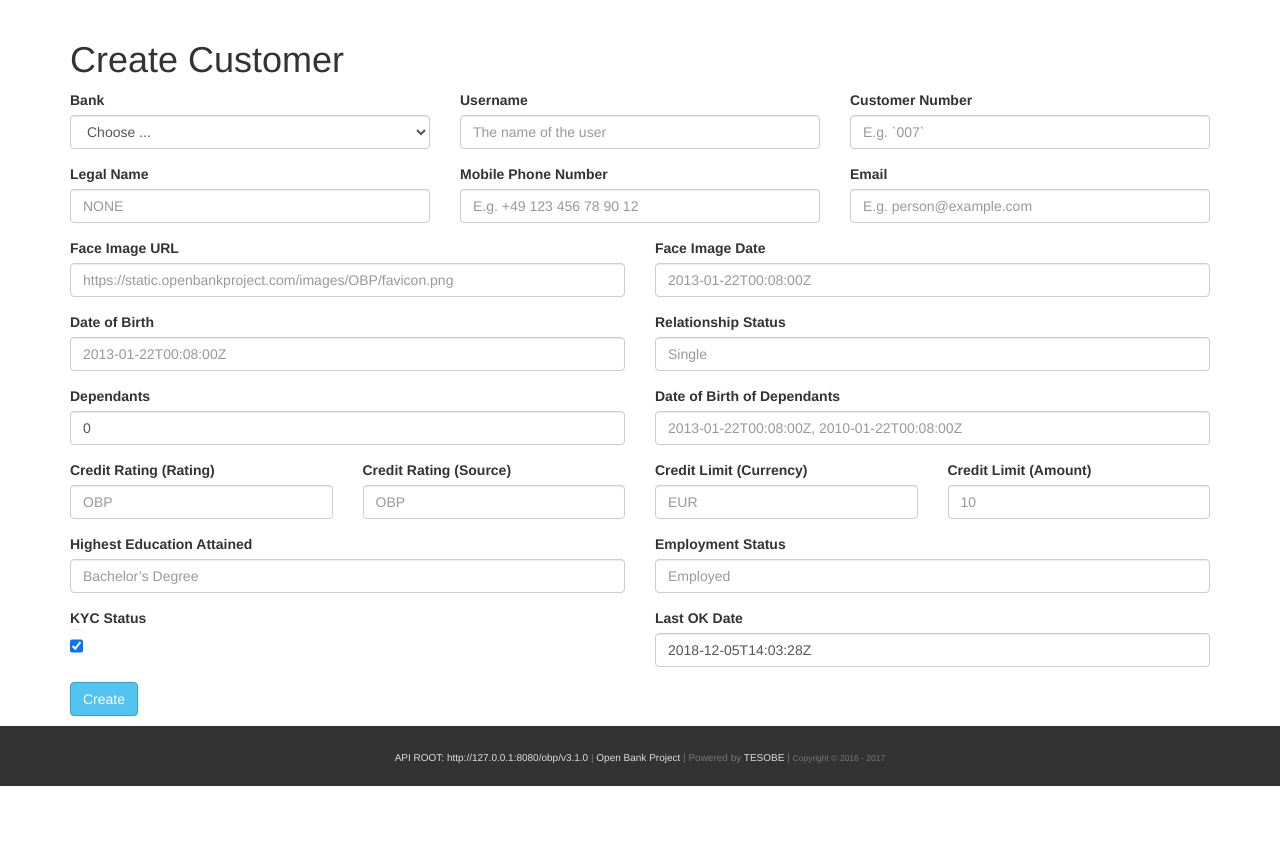
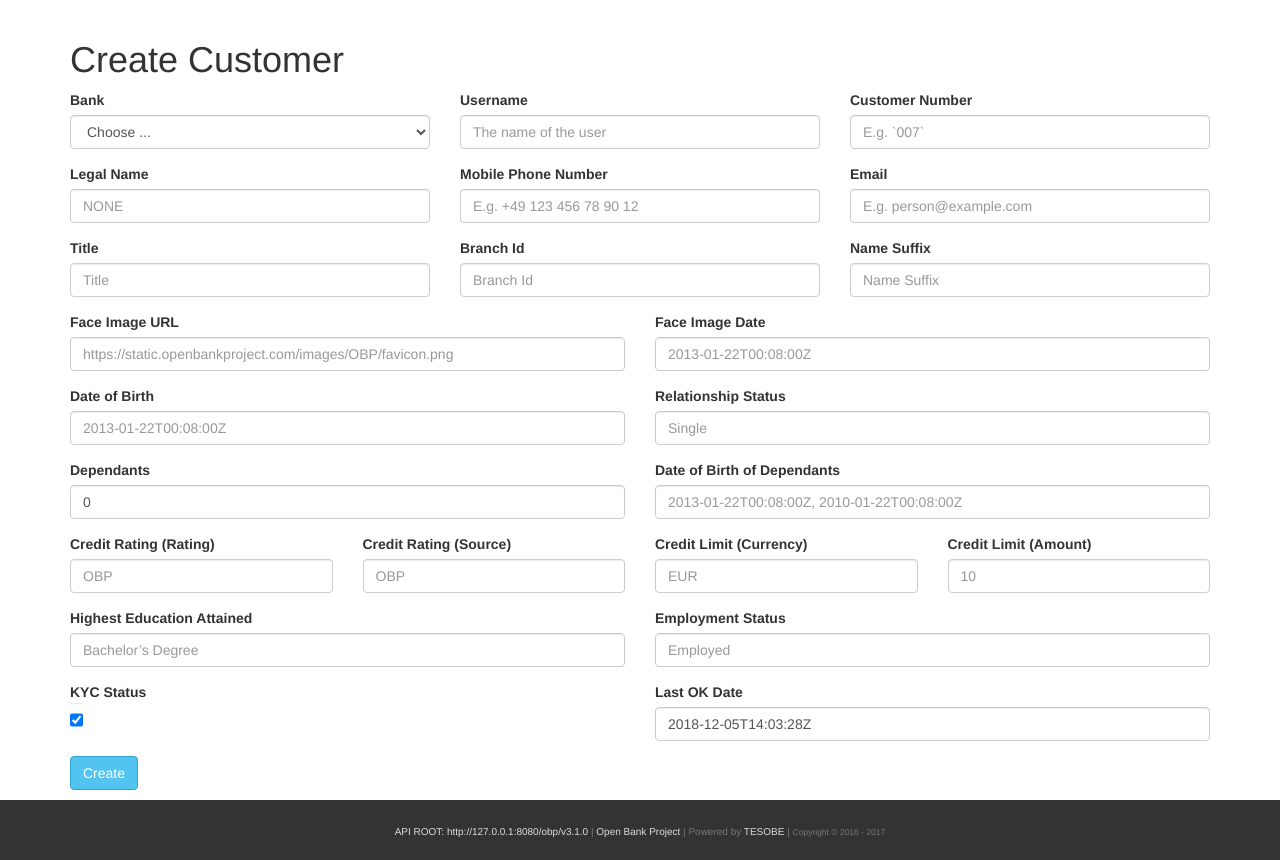
Before and after one commit to OpenBankProject/API-Manager, a Django app: page /customers/ in a window 1280 px wide. Shown: the part 50-910 px from the top of the page. Before the commit the page ends 836 px from the top, so only its background shows below. Run offline with Django 3.2, Linux system fonts and the light colour scheme; a user stored in the database is signed in; tables that the repository leaves empty hold one stand-in row (values such as "Sample post"); a database or web service that is not in the repository returns one stand-in record (values such as "Sample title"); data that the repository does not hold is empty; parts of the project's set-up code (start-up, migrations or seed data) failed here and were passed over; some libraries are stand-ins or nearby versions.

Commit message:
Fixed Create Customer's request json body error

```diff
--- a/apimanager/customers/forms.py
+++ b/apimanager/customers/forms.py
@@ -212,6 +212,38 @@ class CreateCustomerForm(forms.Form):
         required=True,
     )
 
+    title = forms.CharField(
+        label='Title',
+        widget=forms.TextInput(
+            attrs={
+                'placeholder': 'Title',
+                'class': 'form-control',
+            }
+        ),
+        required=False,
+    )
+
+    branchId = forms.CharField(
+        label='Branch Id',
+        widget=forms.TextInput(
+            attrs={
+                'placeholder': 'Branch Id',
+                'class': 'form-control',
+            }
+        ),
+        required=False,
+    )
+
+    nameSuffix = forms.CharField(
+        label='Name Suffix',
+        widget=forms.TextInput(
+            attrs={
+                'placeholder': 'Name Suffix',
+                'class': 'form-control',
+            }
+        ),
+        required=False,
+    )
     def __init__(self, *args, **kwargs):
         kwargs.setdefault('label_suffix', '')
         super(CreateCustomerForm, self).__init__(*args, **kwargs)
--- a/apimanager/customers/templates/customers/create.html
+++ b/apimanager/customers/templates/customers/create.html
@@ -60,6 +60,30 @@
                 <div class="form-group">
                     {{ form.email.label_tag }}
                     {{ form.email }}
+                </div>
+            </div>
+        </div>
+
+        <div class="row">
+            <div class="col-xs-12 col-sm-4">
+                {% if form.title.errors %}<div class="alert alert-danger">{{ form.title.errors }}</div>{% endif %}
+                <div class="form-group">
+                    {{ form.title.label_tag }}
+                    {{ form.title }}
+                </div>
+            </div>
+            <div class="col-xs-12 col-sm-4">
+                {% if form.branchId.errors %}<div class="alert alert-danger">{{ form.branchId.errors }}</div>{% endif %}
+                <div class="form-group">
+                    {{ form.branchId.label_tag }}
+                    {{ form.branchId }}
+                </div>
+            </div>
+            <div class="col-xs-12 col-sm-4">
+                {% if form.nameSuffix.errors %}<div class="alert alert-danger">{{ form.nameSuffix.errors }}</div>{% endif %}
+                <div class="form-group">
+                    {{ form.nameSuffix.label_tag }}
+                    {{ form.nameSuffix }}
                 </div>
             </div>
         </div>
--- a/apimanager/customers/views.py
+++ b/apimanager/customers/views.py
@@ -70,6 +70,9 @@ class CreateView(LoginRequiredMixin, FormView):
             'kyc_status': data['kyc_status'],
             'last_ok_date':
                 data['last_ok_date'].strftime(settings.API_DATETIMEFORMAT),
+            'title': data['title'],
+            'branchId': data['branchId'],
+            'nameSuffix': data['nameSuffix']
         }
         try:
             result = self.api.post(urlpath, payload=payload)
```
